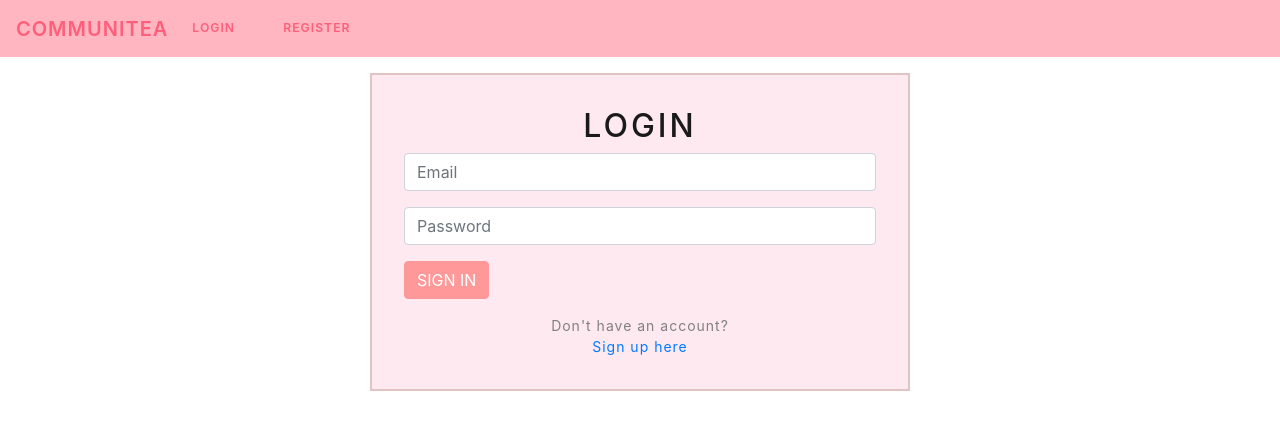
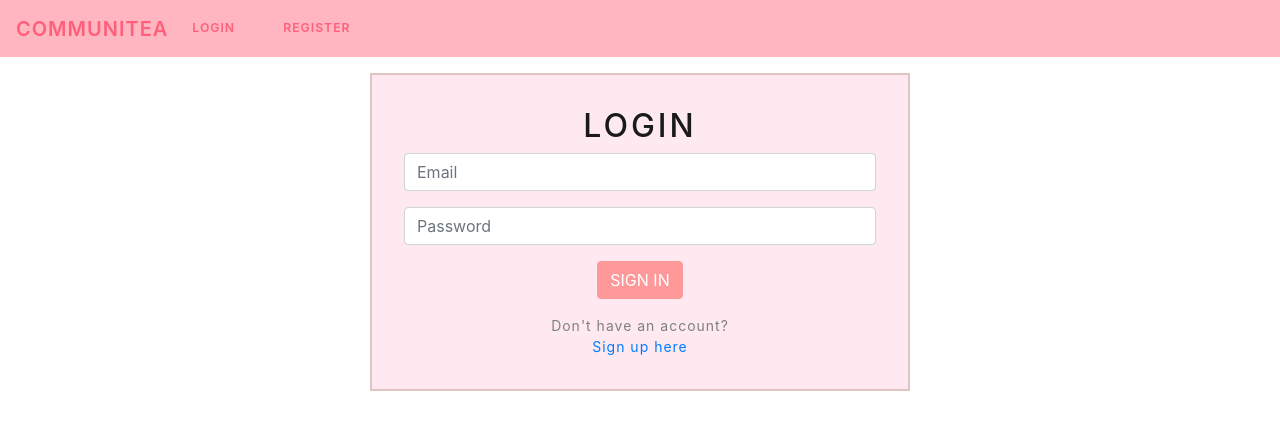
Before and after one commit to mnmccoy95/CommuniTea, a React (Create React App) app in the folder client/: page / in a window 1280 px wide. Shown: the top 430 px of the page. Built offline with nearby package versions, Linux system fonts and the light colour scheme; no server answers.

Commit message:
button alignment fix

```diff
--- a/client/src/components/AppHeader.js
+++ b/client/src/components/AppHeader.js
@@ -75,7 +75,7 @@ const AppHeader = () => {
             {user && user.approved === 1 ? (
               <>
                 <NavItem>
-                  <NavLink className={`nav-link${style.child}`} to="/newpost" tag={Link}>
+                  <NavLink className={`dangerBtn${style.child} newPostBtn`} to="/newpost" tag={Link}>
                     New Post
                   </NavLink>
                 </NavItem>
--- a/client/src/index.css
+++ b/client/src/index.css
@@ -146,7 +146,8 @@ code {
 }
 
 .submitContainer {
-  text-align: center;
+  display:flex;
+  justify-content: center;
 }
 
 .new-post-form-container {
@@ -279,6 +280,10 @@ code {
   text-align: left;
 }
 
+.newPostBtn {
+  border-radius: .25rem;
+}
+
 /*-----------------Scrollbar----------------*/
 ::-webkit-scrollbar {
   width: 5px;
@@ -396,7 +401,6 @@ input[type="color"]:focus,
   background-color: rgb(255, 152, 152)!important;
   border-color: rgb(255, 152, 152)!important;
   color: white!important;
-  max-height: 2.5em;
 }
 
 .dangerBtn:hover {
--- a/client/src/pages/NewPost.js
+++ b/client/src/pages/NewPost.js
@@ -48,6 +48,7 @@ const NewPost = () => {
     for (const m of matches) {
       m.style.display = "inline-block"
     }
+
     document.querySelector(".notHidden").style.display = "none"
   }
 
--- a/client/src/pages/Register.js
+++ b/client/src/pages/Register.js
@@ -41,6 +41,8 @@ const Register = () => {
     for (const m of matches) {
       m.style.display = "block"
     }
+    const submit = document.querySelector(".submitContainer");
+    submit.style.display = "flex"
     document.querySelector(".notHidden").style.display = "none"
   }
 
@@ -156,7 +158,7 @@ const Register = () => {
           />
         </div>
         <div className="form-group hidden submitContainer">
-          <Button type="submit" className="dangerBtn btn" disabled={loading}>
+          <Button type="submit" className="submitNewPostBtn dangerBtn btn" disabled={loading}>
             Sign Up
           </Button>
         </div>
```
Also changed, not shown: 1 other file (tests, documents, lock files or other folders).
